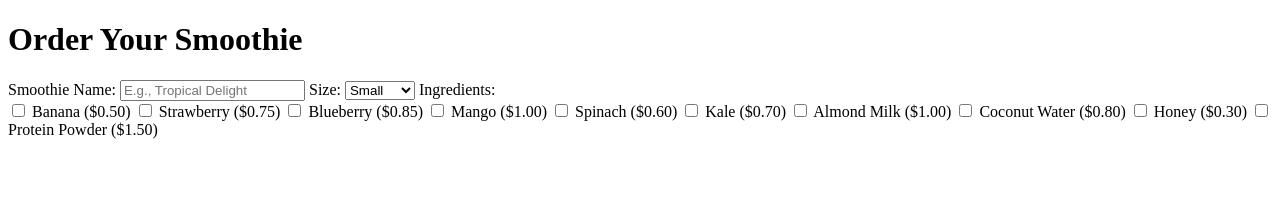
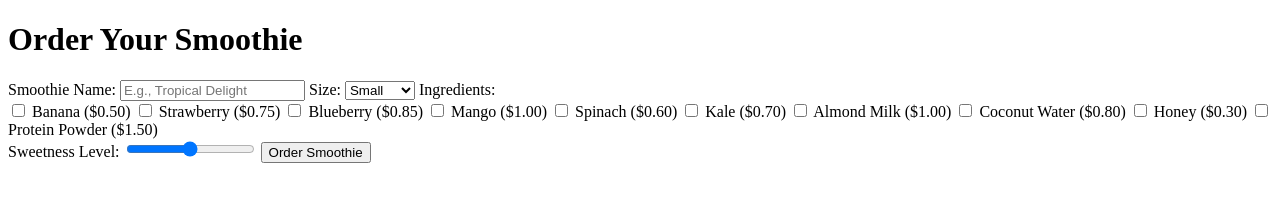
Before and after one commit to RishankD/ASSIGNMENT-2-JAVASCRIPT, a plain HTML site: page index.html in a window 1280 px wide. Drawn offline with Linux system fonts and the light colour scheme.

Commit message:
Update index.html

```diff
--- a/index.html
+++ b/index.html
@@ -33,3 +33,16 @@
                 <label><input type="checkbox" name="ingredients" value="Honey"> Honey ($0.30)</label>
                 <label><input type="checkbox" name="ingredients" value="ProteinPowder"> Protein Powder ($1.50)</label>
             </div>
+
+            <label for="sweetness">Sweetness Level:</label>
+            <input type="range" id="sweetness" min="1" max="5" value="3">
+
+            <button type="submit">Order Smoothie</button>
+        </form>
+
+        <div id="orderSummary"></div>
+    </div>
+
+    <script src="script.js"></script>
+</body>
+</html>
```
